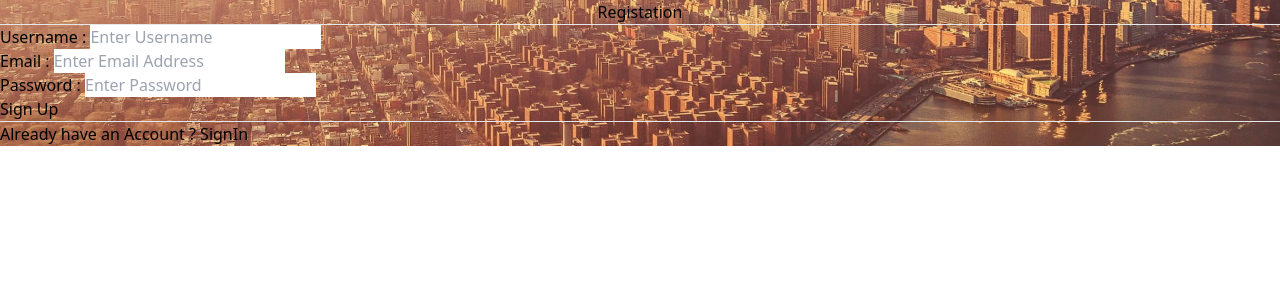
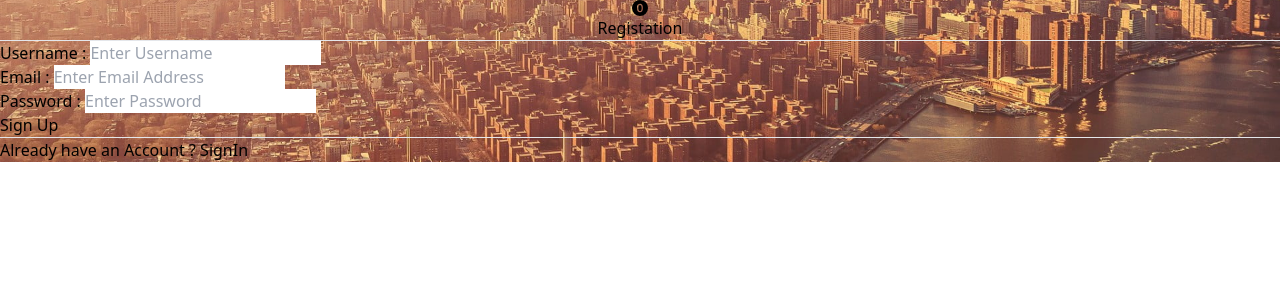
Before and after one commit to BackendExpert/Testiing-React, a React (Vite) app in the folder client/: page / in a window 1280 px wide. Shown: the top 300 px of the page. Built offline with nearby package versions, Linux system fonts and the light colour scheme.

Commit message:
Update
Co-Authored-By: JehanKandy  <jehankandy@gmail.com>

```diff
--- a/client/src/TestingCom/Forms/SignUpForm.jsx
+++ b/client/src/TestingCom/Forms/SignUpForm.jsx
@@ -30,7 +30,7 @@ const SignUpForm = ({Icon}) => {
                     <center className='text-purple-500 my-4'>
                         <div className="">
                             {/* <BsPersonPlusFill className='h-16 w-auto rounded-full'/> */}
-                            {Icon}
+                            <div className="h-16 w-auto rounded-full">{Icon}</div>
                         </div>
                         <h1 className="text-xl font-semibold pb-6">Registation</h1>
                     </center>
--- a/client/src/TestingExamples/FormTesting.jsx
+++ b/client/src/TestingExamples/FormTesting.jsx
@@ -1,11 +1,12 @@
 import React from 'react'
 import SignUpForm from '../TestingCom/Forms/SignUpForm'
+import { Bs0CircleFill } from 'react-icons/bs'
 
 
 const FormTesting = () => {
   return (
     <div>
-        <SignUpForm title={"Hello"} Content={"Nice to meet you broooooooooooooooooooo"}/>
+        <SignUpForm Icon={<Bs0CircleFill />}/>
     </div>
   )
 }
```
